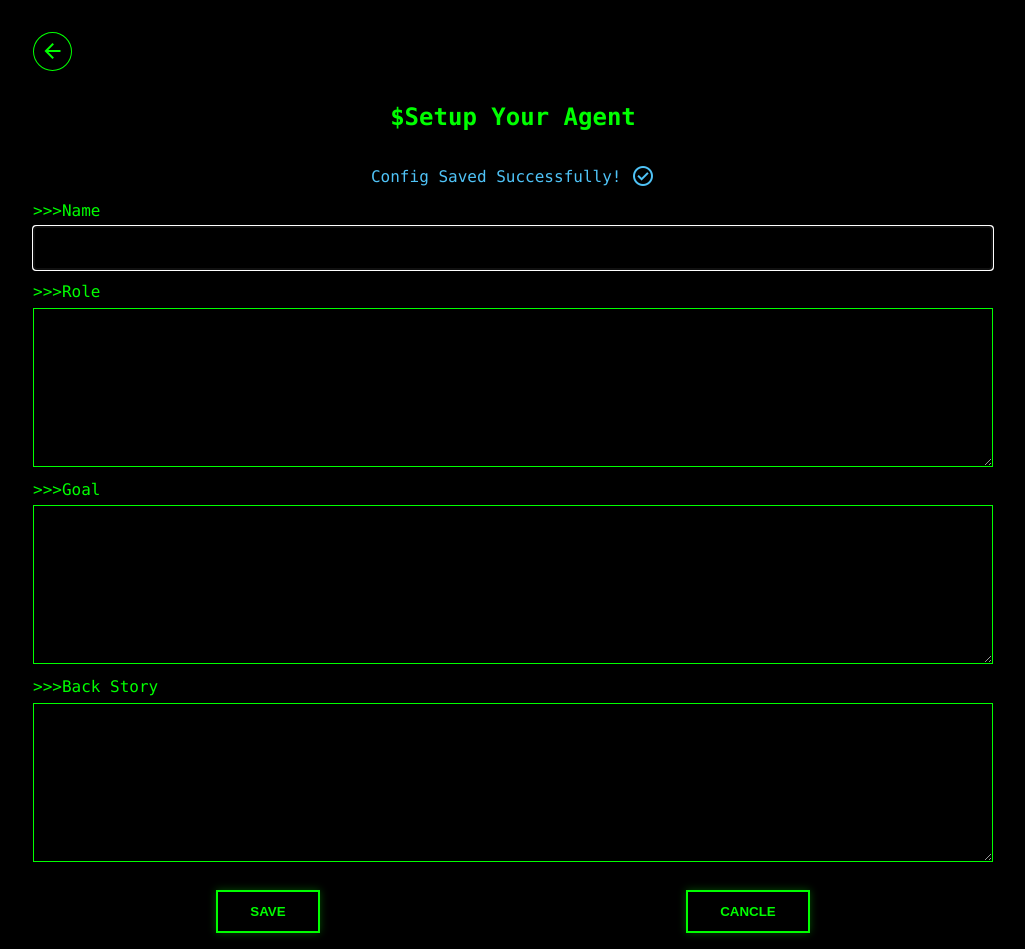
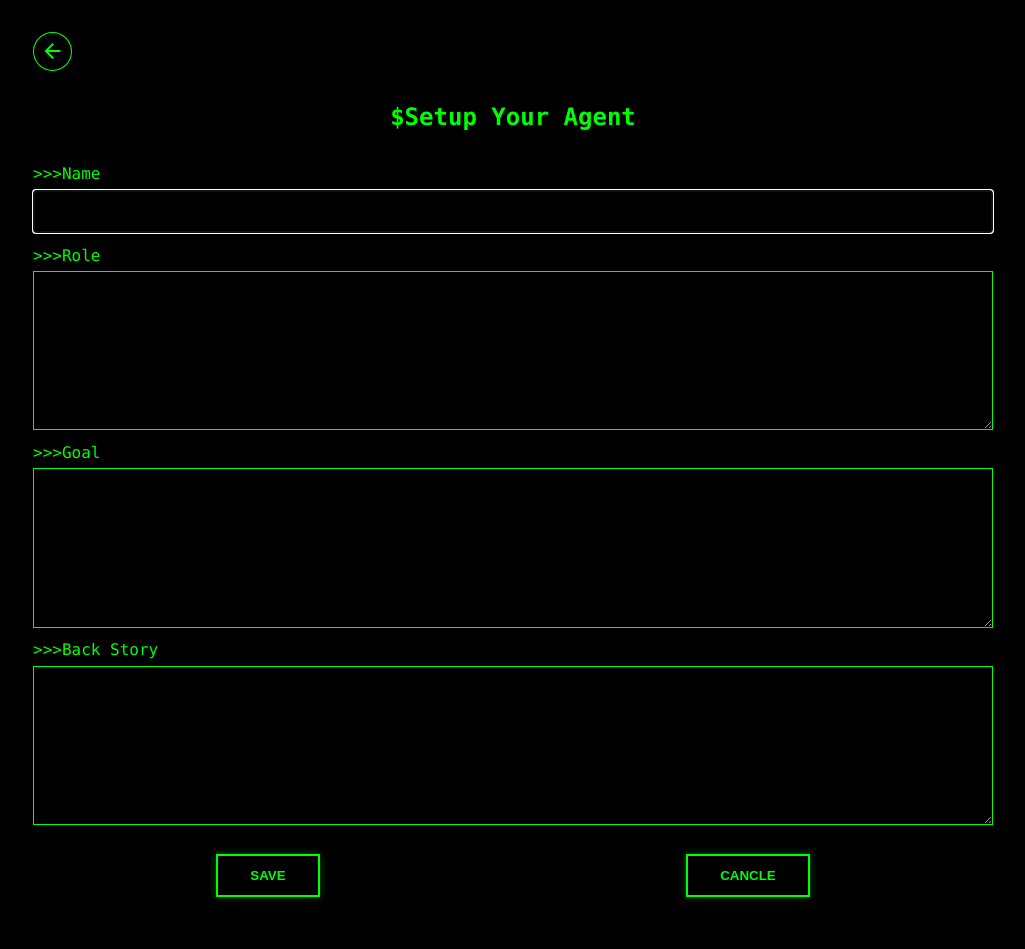
Before and after one commit to cmdsiraj/AI-Buddy, a FastAPI app: template app/templates/config.html in a window 1280 px wide. Shown: the whole page, without its empty margins (127-1152 px from the left). After the commit the page ends 901 px from the top, so only its background shows below. Run offline with FastAPI, Linux system fonts and the light colour scheme; the template is opened without the code that fills it, so the values that code supplies are empty.

Commit message:
bug-fix: config:message

```diff
--- a/app/routes/config.py
+++ b/app/routes/config.py
@@ -27,7 +27,7 @@ def config(request: Request, username: str = Depends(deps.current_user), db: Ses
             }
     else:
         values = {}
-    return templates.TemplateResponse("config.html", {"request": request, "title": "AgentConfig", "values": values, "errors": {}})
+    return templates.TemplateResponse("config.html", {"request": request, "title": "AgentConfig", "values": values, "errors": {}, "showError": False})
 
 
 @config_router.post("/save", response_class=HTMLResponse)
@@ -50,6 +50,7 @@ def config(request: Request,
                 "request": request,
                 "title": 'AgentConfig',
                 "errors": errors,
+                "showError": True,
                 "values": {
                     "name": name,
                     "role": role,
--- a/app/templates/config.html
+++ b/app/templates/config.html
@@ -13,6 +13,7 @@
       <span class="material-symbols-outlined"> arrow_back </span>
     </button>
     <h2>$Setup Your Agent</h2>
+    {%if showError%}
     <p class="success-message">
       {%if not errors%} Config Saved Successfully!
       <span class="material-symbols-outlined"> check_circle </span> {%else%}
@@ -20,6 +21,7 @@
       <span class="material-symbols-outlined">cancel</span>
       {%endif%}
     </p>
+    {%endif%}
     <div class="input-area">
       <label for="role-input">>>>Name</label>
       <input
```
